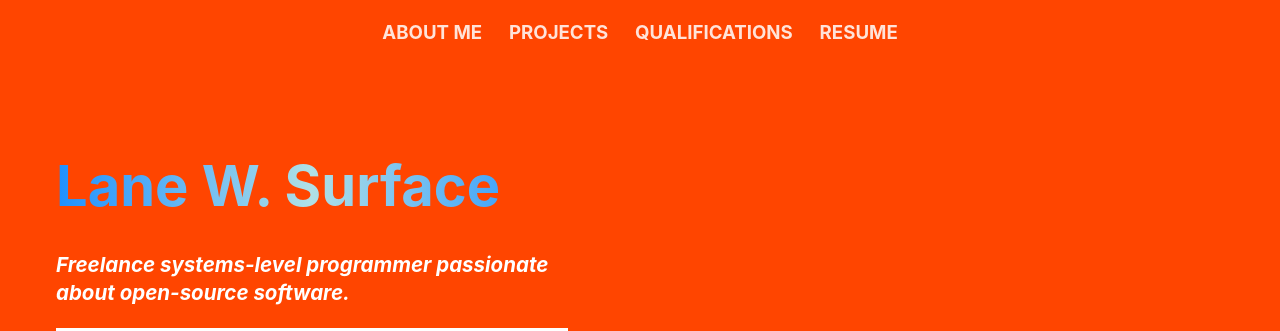
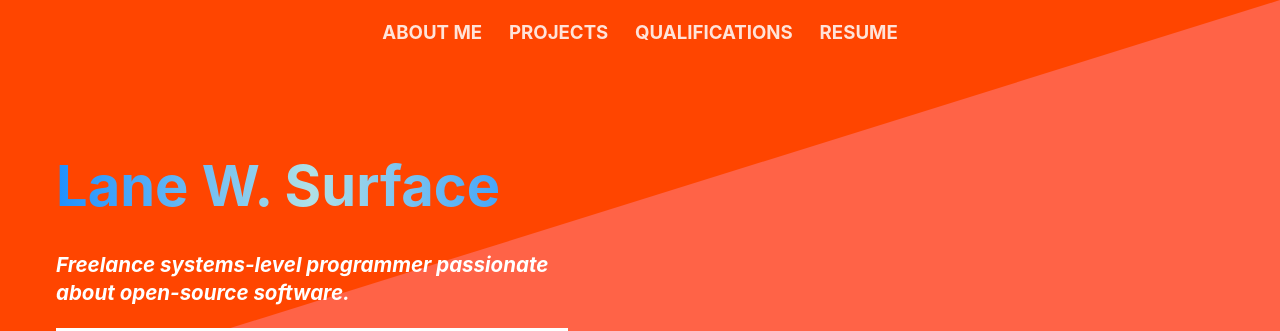
Before and after one commit to lanesurface/personal-website, a plain HTML site: page public/index.html in a window 1280 px wide. Shown: the top 331 px of the page. Drawn offline with Linux system fonts and the light colour scheme.

Commit message:
Make dual-color background for landing page.

```diff
--- a/public/index.html
+++ b/public/index.html
@@ -6,6 +6,7 @@
   </head>
   <body>
     <header>
+      <div id="landing-bg"></div>
       <div id="header-links">
         <a class="header-link"
           href="about.html">
@@ -23,10 +24,7 @@
           href="resume.html">
           Resume
         </a>
-        </div>
-      <!-- <img src="../images/header-photo.jpg"
-           id="header-photo"> -->
-
+      </div>
       <div id="header-info">
         <h1 class="header-special">
           Lane W. Surface
@@ -45,8 +43,8 @@
           <a href="mailto:surfacelane@gmail.com"
              class="social-media-link">
             <img src="../images/email-icon.svg"
-                 width="32px"
-                 alt="Email">
+                  width="32px"
+                  alt="Email">
           </a>
         </div>
       </div>
--- a/public/style.css
+++ b/public/style.css
@@ -25,14 +25,28 @@ body {
   box-sizing: border-box;
 }
 
+#landing-bg {
+  height: 100vh;
+  clip-path: polygon(100% 0,
+                     100% 100%,
+                     0 100%,
+                     0 50%);
+  background-color: tomato;
+}
+
 header {
+  z-index: 1;
   height: 100vh;
   border-bottom: 5px solid lightsalmon;
 }
 
 #header-links {
-  text-align: center;
-  margin-top: 1em;
+  position: absolute;
+  top: 1em;
+  left: 50%;
+  transform: translateX(-50%);
+  -webkit-transform: translateX(-50%);
+  margin: auto;
 }
 
 .header-link {
@@ -44,12 +58,11 @@ header {
              255,
              0.85);
   margin: auto 0.6em;
+  transition: border 300ms;
 }
 
-#header-photo {
-  border: 5px solid white;
-  border-radius: 3%;
-  vertical-align: middle;
+.header-link:hover {
+  border-bottom: 5px solid white;
 }
 
 #header-info {
```
